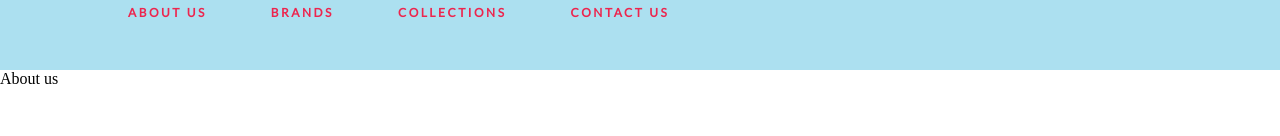
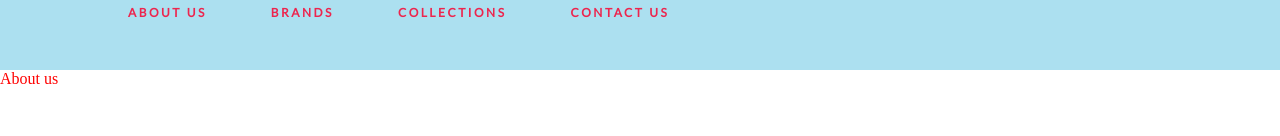
Before and after one commit to kapeiharshad/ecommerce-ui, a React (Create React App) app: page /about in a window 1280 px wide. Shown: the part 164-300 px from the top of the page. Built offline with nearby package versions, Linux system fonts and the light colour scheme; the HTML template or start-up script is replaced by a standard one.

Commit message:
about folder position chnaged

```diff
--- a/src/App.js
+++ b/src/App.js
@@ -2,7 +2,7 @@ import React from "react";
 import Header from "../src/components/header/Header";
 import Dashboard from "../src/components/home/Dashboard";
 import Footer from "../src/components/footer/Footer";
-import About from "../src/components/header/navbar/about/About";
+import About from "../src/components/header/about/About";
 import { BrowserRouter, Route, Switch } from "react-router-dom";
 
 function App() {
--- /dev/null
+++ b/src/components/header/about/About.css
@@ -0,0 +1,3 @@
+.about{
+    color:red;
+}
--- a/src/components/header/navbar/about/About.js
+++ b/src/components/header/about/About.js
@@ -2,7 +2,7 @@ import React from "react";
 import "./About.css";
 
 const About = () => {
-  return <div>About us</div>;
+  return <div className="about">About us</div>;
 };
 
 export default About;
```
Also changed, not shown: src/components/header/navbar/about/About.css (deleted).
